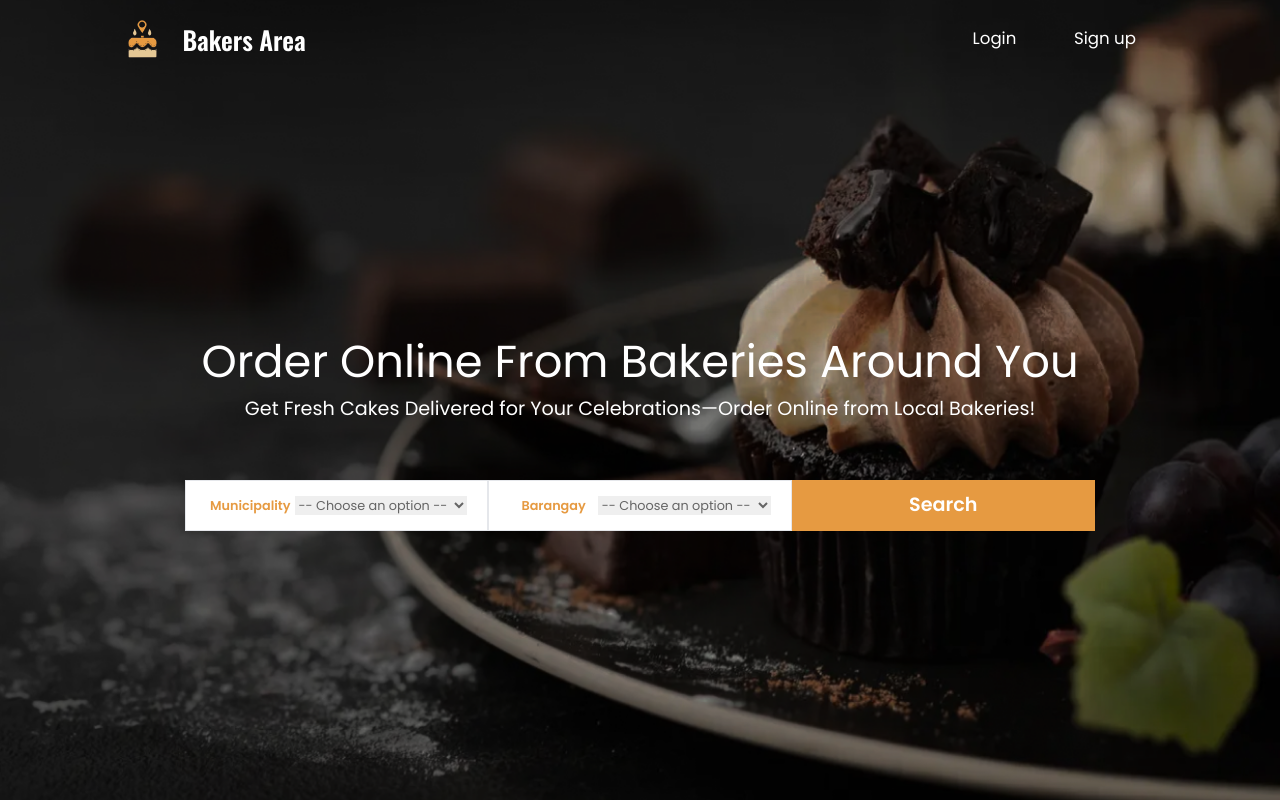
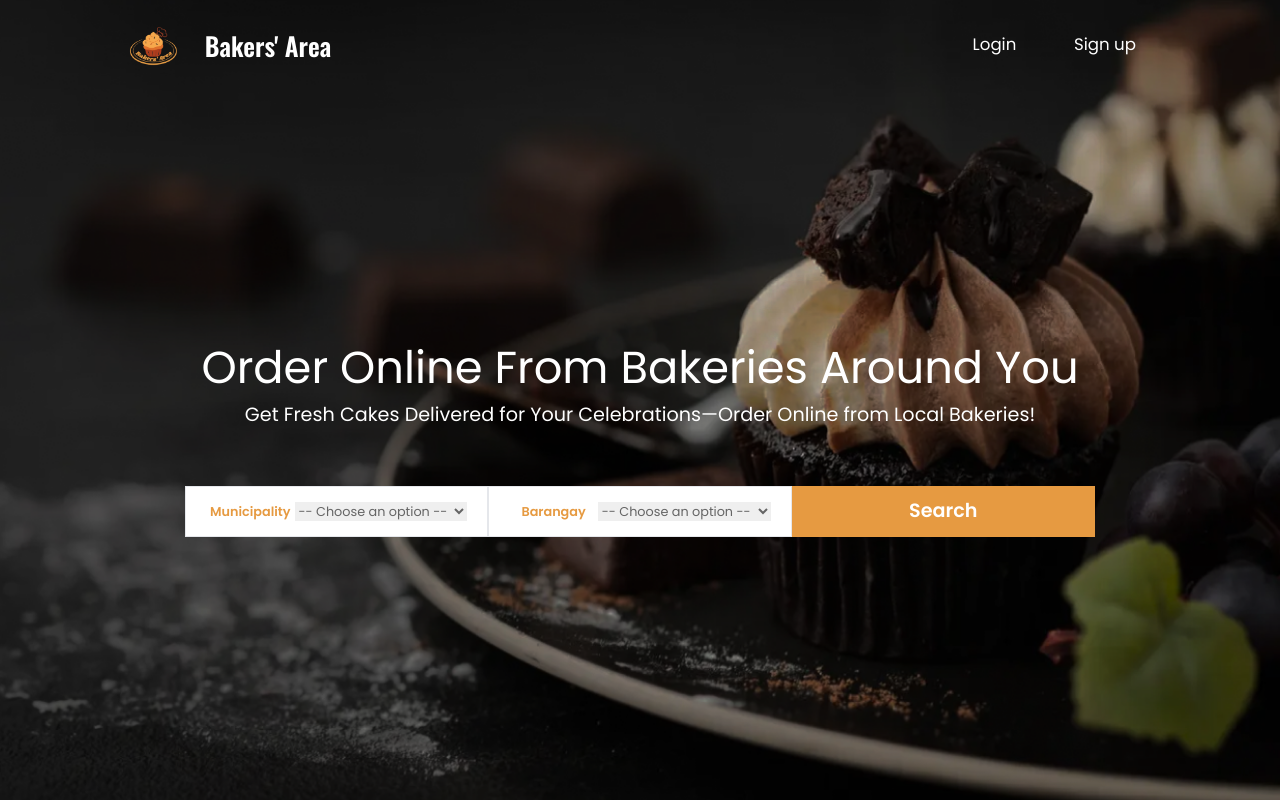
Before and after one commit to BryanIanRamos/Cake-Area, a React (Vite) app: page / in a window 1280 px wide. Shown: the top 800 px of the page. Built offline with nearby package versions, Linux system fonts and the light colour scheme.

Commit message:
fix: changed logo

```diff
--- a/package.json
+++ b/package.json
@@ -23,9 +23,9 @@
     "react-dom": "^18.3.1",
     "react-icons": "^5.3.0",
     "react-router-dom": "^6.26.2",
-    "sonner": "^1.7.0",
     "react-toastify": "^10.0.6",
     "recharts": "^2.13.3",
+    "sonner": "^1.7.0",
     "swiper": "^11.1.14",
     "vite": "^4.3.9"
   },
--- a/src/components/buyer/CartHeader.jsx
+++ b/src/components/buyer/CartHeader.jsx
@@ -1,6 +1,6 @@
 import React, { useState } from "react";
 import { FaMagnifyingGlass } from "react-icons/fa6";
-import whiteLogo from "../../assets/white-logo.png";
+import whiteLogo from "../../assets/BA-logo.png";
 
 const CartHeader = () => {
   const [isSearchOpen, setIsSearchOpen] = useState(false);
--- a/src/components/buyer/Header.jsx
+++ b/src/components/buyer/Header.jsx
@@ -1,6 +1,6 @@
 import React, { useState, useRef, useEffect } from "react";
 import { useNavigate } from "react-router-dom";
-import Cake_area_logo from "../../assets/cake_area_logo.png";
+import Cake_area_logo from "../../assets/BA-logo.png";
 
 const Header = ({
   isLoggedIn,
@@ -47,10 +47,10 @@ const Header = ({
         <img
           src={Cake_area_logo}
           alt="Cake Area Logo"
-          className="h-[7vw] sm:max-h-[5vw] xl:h-[3vw]"
+          className="h-[7vw] sm:max-h-[5vw] xl:h-[4vw]"
         />
         <h1 className="font-[Oswald] text-[3vw] sm:text-[2vw] font-semibold">
-          Bakers Area
+          Bakers' Area
         </h1>
       </div>
 
```
Also changed, not shown: src/assets/BA-logo.png (added), 1 other file (tests, documents, lock files or other folders).
